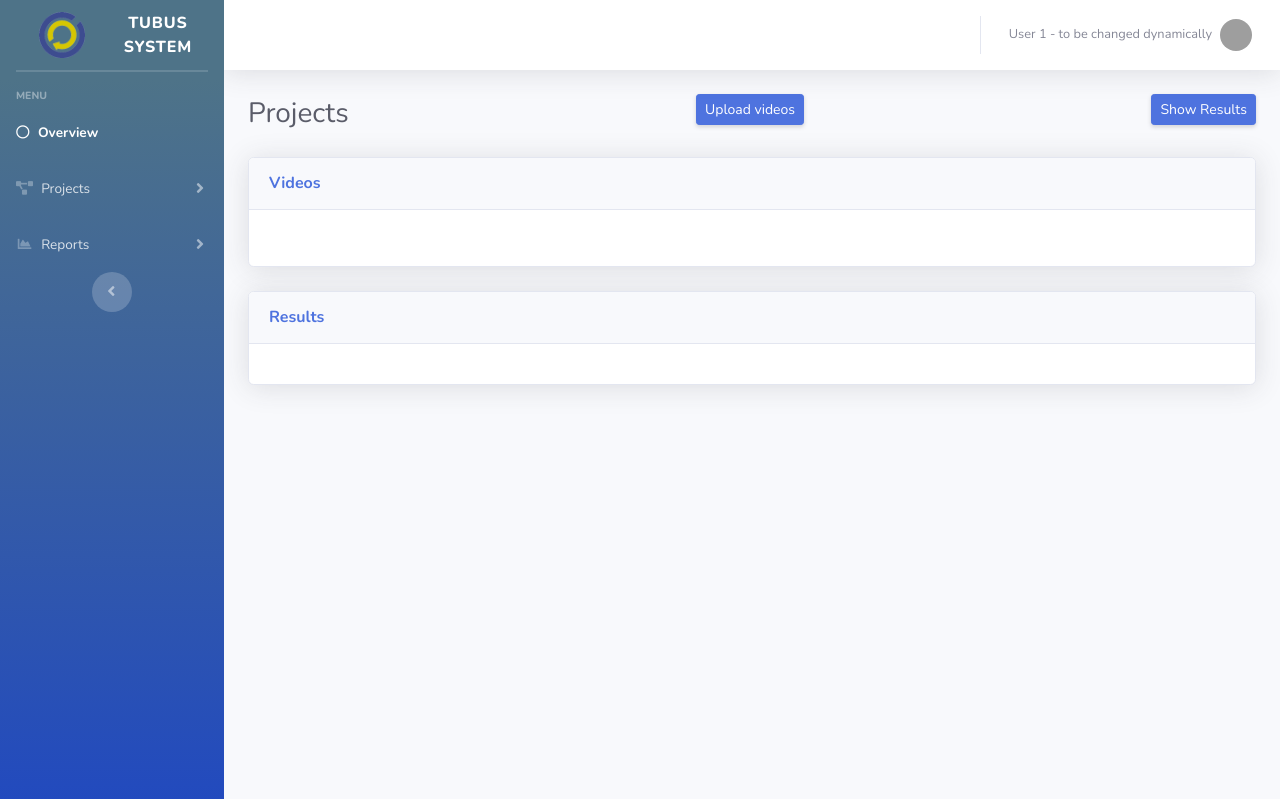
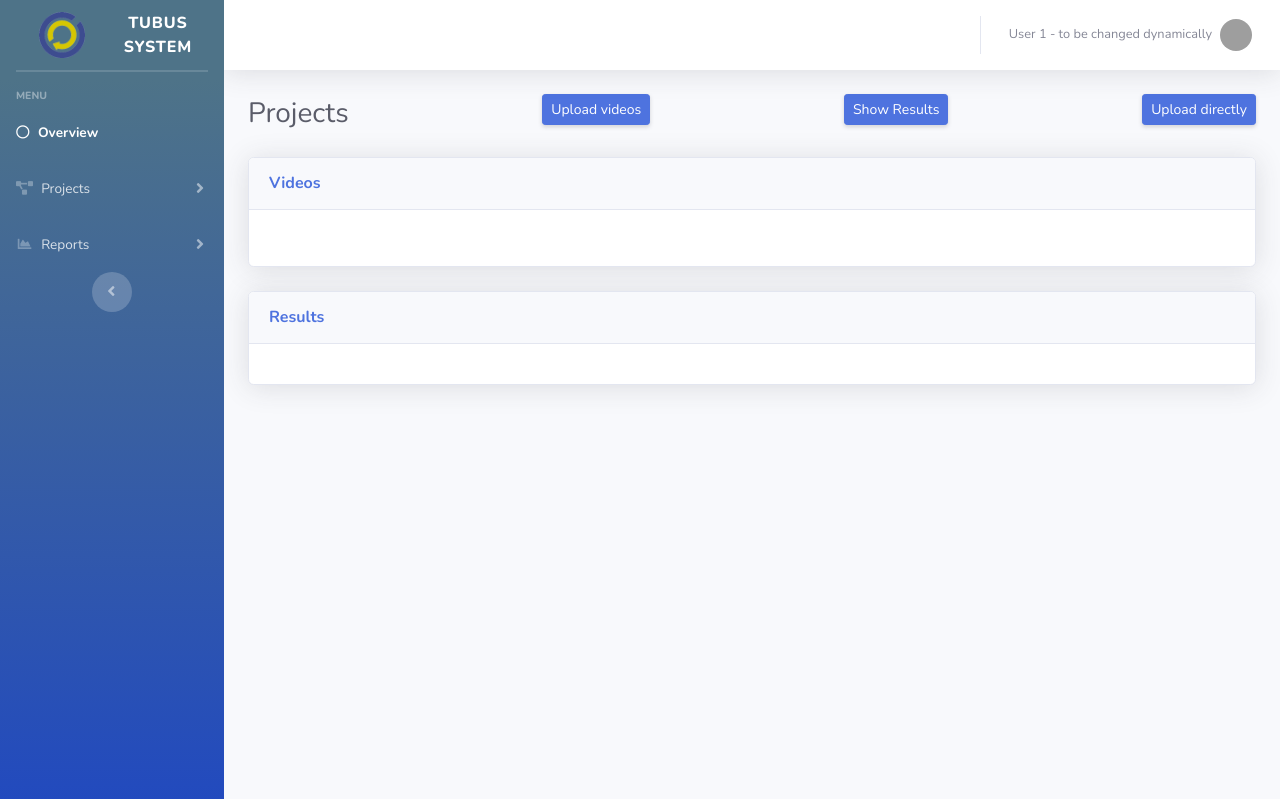
Before and after one commit to Makhaos/tubus, a Flask app: page / in a window 1280 px wide. Shown: the top 799 px of the page. Run offline with Flask 2, Linux system fonts and the light colour scheme; some libraries are stand-ins or nearby versions; grey boxes are pictures that could not be loaded.

Commit message:
direct uploads to S3

```diff
--- a/app.py
+++ b/app.py
@@ -35,6 +35,7 @@ def download_and_process(video_name):
 @app.route('/sign-s3/')
 def sign_s3():
     # Load necessary information into the application
+    print('yes this is s3')
     S3_BUCKET = os.environ.get('S3_BUCKET')
 
     # Load required data from the request
@@ -74,22 +75,21 @@ def storage():
     return render_template('index.html', videos=videos)
 
 
-# @app.route('/uploading', methods=['POST'])
-# def upload_video():
-#     if request.method == 'POST':
-#         video = request.files['video']
-#         if video.filename == '':
-#             flash('No selected video')
-#             return redirect(request.url)
-#         if video and allowed_video_type(video.filename):
-#             video.save(os.path.join(app.config['VIDEOS_FOLDER'], video.filename))
-#             flash('Uploading')
-#             q.enqueue(upload, video.filename, job_id='video_uploading', result_ttl=5000)
-#             upload_file(os.path.join(app.config['VIDEOS_FOLDER'], video.filename), BUCKET, video.filename)
-#             return redirect("/storage")
-#         else:
-#             flash('File type not supported')
-#             return redirect(request.url)
+@app.route('/uploading', methods=['POST'])
+def upload_video():
+    if request.method == 'POST':
+        video = request.files['video']
+        if video.filename == '':
+            flash('No selected video')
+            return redirect(request.url)
+        if video and allowed_video_type(video.filename):
+            video.save(os.path.join(app.config['VIDEOS_FOLDER'], video.filename))
+            flash('Uploading')
+            upload_file(os.path.join(app.config['VIDEOS_FOLDER'], video.filename), BUCKET, video.filename)
+            return redirect("/storage")
+        else:
+            flash('File type not supported')
+            return redirect(request.url)
 
 
 @app.route("/processing/<video_name>", methods=['GET'])
--- a/templates/index.html
+++ b/templates/index.html
@@ -170,7 +170,7 @@
           <!-- Page Heading -->
           <div class="d-sm-flex align-items-center justify-content-between mb-4">
             <h1 class="h3 mb-0 text-gray-800">Projects</h1>
-            <form action="/uploading" method="GET" enctype=multipart/form-data>
+            <form action="/uploading" method="POST" enctype=multipart/form-data>
               <label class="d-none d-sm-inline-block btn btn-sm btn-primary shadow-sm">
                 <input class="fas fa-download fa-sm text-white-50" type="file" name="video" onchange="this.form.submit()" hidden>
                 Upload videos
@@ -182,6 +182,10 @@
                 Show Results
               </label>
             </form>
+            <label class="d-none d-sm-inline-block btn btn-sm btn-primary shadow-sm">
+                <input class="fas fa-download fa-sm text-white-50" type="file" name="video" onchange="this.form.submit()" hidden>
+                Upload directly
+              </label>
           </div>
             {% with messages = get_flashed_messages() %}
               {% if messages %}
```
